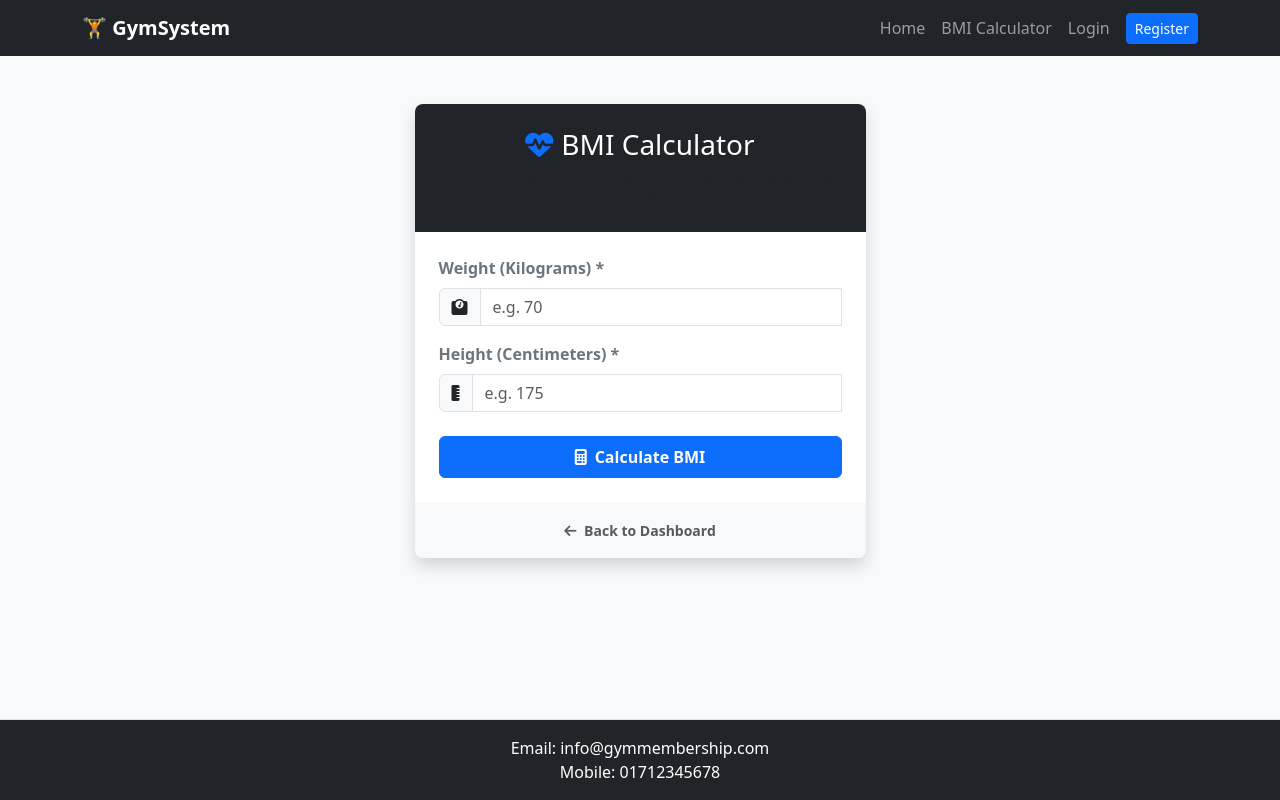
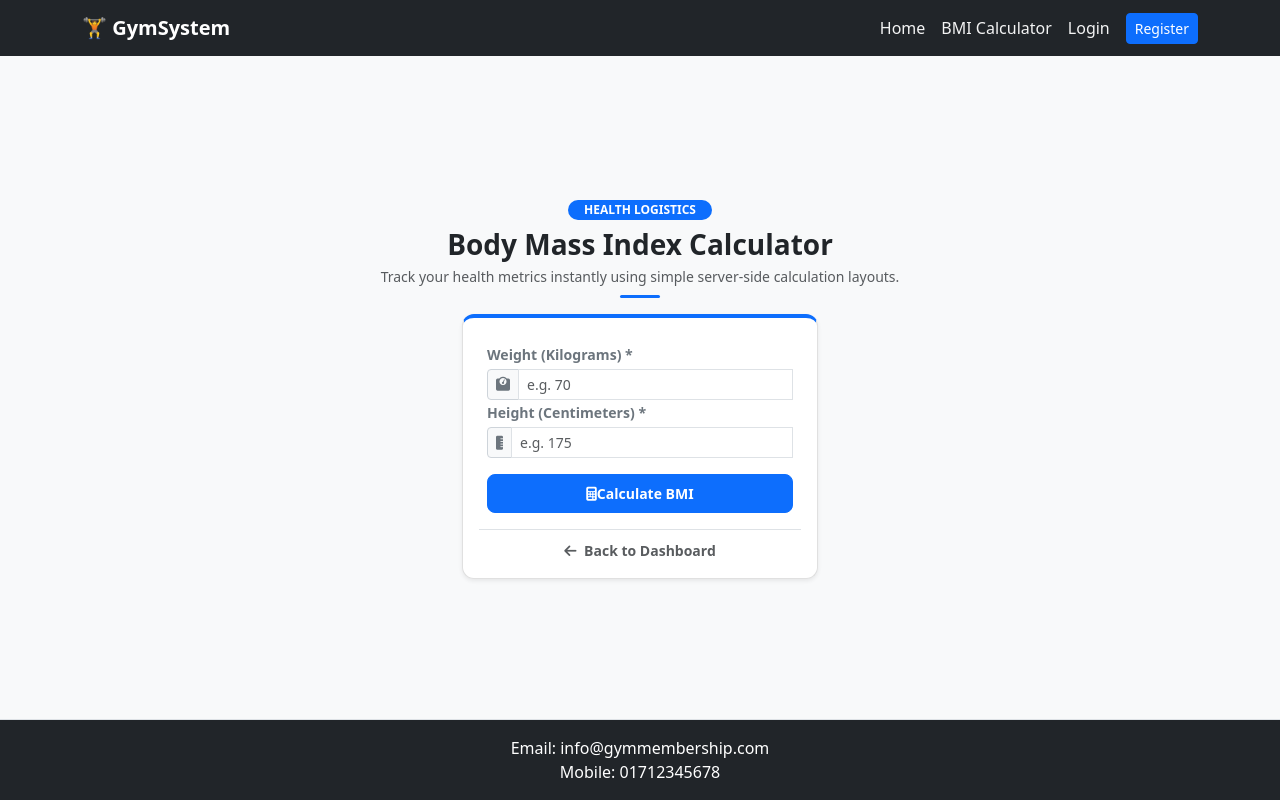
Before and after one commit to emon047/gym-system, a PHP site: page /gymkhana/bmi.php in a window 1280 px wide. Run offline with PHP 8.4, Linux system fonts and the light colour scheme; some libraries are stand-ins or nearby versions.

Commit message:
first commit

```diff
--- a/bmi.php
+++ b/bmi.php
@@ -55,72 +55,109 @@ if ($_SERVER["REQUEST_METHOD"] == "POST") {
     <!-- FontAwesome for Icons -->
     <link rel="stylesheet" href="https://cdnjs.cloudflare.com/ajax/libs/font-awesome/6.4.0/css/all.min.css">
     <link rel="stylesheet" href="style.css">
+    <style>
+        /* Force single screen view matching Home, Dashboard, and Membership layouts */
+        html, body {
+            height: 100vh;
+            overflow: hidden;
+            display: flex;
+            flex-direction: column;
+        }
+
+        main.container {
+            flex: 1;
+            display: flex;
+            flex-direction: column;
+            justify-content: center;
+            padding-top: 1rem !important;
+            padding-bottom: 1rem !important;
+        }
+
+        .custom-card {
+            border: 1px solid #e0e0e0 !important;
+            border-top: 4px solid #0d6efd !important; /* Premium Blue Top Accent line to match home style */
+            border-radius: 12px !important;
+            background-color: #ffffff;
+        }
+
+        .form-label {
+            font-size: 0.88rem;
+            margin-bottom: 0.25rem;
+        }
+
+        .input-group-text {
+            background-color: #f8f9fa;
+            border-color: #ced4da;
+            color: #6c757d;
+        }
+    </style>
 </head>
-<body>
+<body class="bg-light">
     <?php include 'navbar.php'; ?>
 
-    <main class="container my-5">
+    <main class="container">
+        <!-- Compact Section Header (Matches home page typographic distribution) -->
+        <div class="text-center mb-3">
+            <span class="badge bg-primary px-3 py-1.5 rounded-pill mb-2 fw-semibold tracking-wide" style="font-size: 0.75rem;">HEALTH LOGISTICS</span>
+            <h3 class="fw-bold text-dark mb-1">Body Mass Index Calculator</h3>
+            <p class="text-muted small mb-2">Track your health metrics instantly using simple server-side calculation layouts.</p>
+            <div class="mx-auto bg-primary rounded" style="width: 40px; height: 3px;"></div>
+        </div>
+
         <div class="row justify-content-center">
-            <div class="col-md-6 col-lg-5">
-                <div class="card shadow border-0 rounded-3 overflow-hidden">
+            <div class="col-md-6 col-lg-5 col-xl-4">
+                <div class="card p-3 shadow-sm border-0 custom-card">
+                    <div class="card-body p-2">
 
-                    <!-- Elegant Header Area -->
-                    <div class="bg-dark text-white text-center py-4">
-                        <h3 class="mb-1"><i class="fa-solid fa-heart-pulse text-primary me-2"></i>BMI Calculator</h3>
-                        <p class="text-muted small mb-0 px-3">Track your health metrics instantly using simple server-side calculation.</p>
-                    </div>
-
-                    <div class="card-body p-4">
                         <!-- Pure PHP Form Submission -->
                         <form method="POST" action="bmi.php" class="needs-validation" novalidate id="bmiForm">
-                            <div class="mb-3">
-                                <label class="form-label fw-semibold text-secondary">Weight (Kilograms) *</label>
-                                <div class="input-group">
+                            <div class="mb-2.5">
+                                <label class="form-label fw-bold text-secondary">Weight (Kilograms) *</label>
+                                <div class="input-group input-group-sm">
                                     <span class="input-group-text"><i class="fa-solid fa-weight-scale"></i></span>
-                                    <input type="number" step="0.1" name="weight" class="form-control" value="<?php echo $weightInput; ?>" placeholder="e.g. 70" required>
+                                    <input type="number" step="0.1" name="weight" class="form-control form-control-sm" value="<?php echo $weightInput; ?>" placeholder="e.g. 70" required>
                                     <div class="invalid-feedback">Please enter a valid weight in kg.</div>
                                 </div>
                             </div>
 
-                            <div class="mb-4">
-                                <label class="form-label fw-semibold text-secondary">Height (Centimeters) *</label>
-                                <div class="input-group">
+                            <div class="mb-3">
+                                <label class="form-label fw-bold text-secondary">Height (Centimeters) *</label>
+                                <div class="input-group input-group-sm">
                                     <span class="input-group-text"><i class="fa-solid fa-ruler-vertical"></i></span>
-                                    <input type="number" step="0.1" name="height" class="form-control" value="<?php echo $heightInput; ?>" placeholder="e.g. 175" required>
+                                    <input type="number" step="0.1" name="height" class="form-control form-control-sm" value="<?php echo $heightInput; ?>" placeholder="e.g. 175" required>
                                     <div class="invalid-feedback">Please enter a valid height in cm.</div>
                                 </div>
                             </div>
 
                             <!-- Single standard submission button -->
-                            <button type="submit" class="btn btn-primary w-100 py-2 fw-bold">
-                                <i class="fa-solid fa-calculator me-2"></i>Calculate BMI
+                            <button type="submit" class="btn btn-primary btn-sm w-100 py-2 fw-semibold rounded-3">
+                                <i class="fa-solid fa-calculator me-1.5"></i>Calculate BMI
                             </button>
                         </form>
 
                         <!-- Dynamic PHP Result Box Display -->
                         <?php if($bmi !== ''): ?>
-                            <div class="alert <?php echo $alertClass; ?> mt-4 border-0 shadow-sm animate-fade-in">
-                                <h5 class="alert-heading fw-bold mb-3">
-                                    <i class="fa-solid fa-square-poll-vertical me-2"></i>Your Results:
-                                </h5>
+                            <div class="alert <?php echo $alertClass; ?> mt-3 p-2.5 border-0 shadow-sm rounded-3 mb-0">
+                                <h6 class="alert-heading fw-bold mb-2 small">
+                                    <i class="fa-solid fa-square-poll-vertical me-1.5"></i>Calculated Profile Results:
+                                </h6>
+                                <div class="d-flex justify-content-between align-items-center mb-1">
+                                    <span class="text-secondary fw-semibold small">Your BMI Score:</span>
+                                    <span class="fw-extrabold text-dark" style="font-size: 1.15rem;"><?php echo $bmi; ?></span>
+                                </div>
                                 <div class="d-flex justify-content-between align-items-center mb-2">
-                                    <span class="text-secondary fw-semibold">Your BMI Score:</span>
-                                    <span class="fs-4 fw-extrabold text-dark"><?php echo $bmi; ?></span>
-                                </div>
-                                <div class="d-flex justify-content-between align-items-center mb-3">
-                                    <span class="text-secondary fw-semibold">Classification:</span>
+                                    <span class="text-secondary fw-semibold small">Classification:</span>
                                     <span class="badge <?php
                                         echo ($category === 'Normal Weight') ? 'bg-success' : (($category === 'Obese') ? 'bg-danger' : 'bg-warning text-dark');
-                                    ?> px-3 py-2 rounded-pill fw-bold fs-7"><?php echo $category; ?></span>
+                                    ?> px-2.5 py-1 rounded-pill fw-bold" style="font-size: 0.72rem;"><?php echo $category; ?></span>
                                 </div>
-                                <hr class="my-2 opacity-10">
-                                <p class="mb-0 text-dark small"><i class="fa-solid fa-circle-info me-1 text-primary"></i> <?php echo $message; ?></p>
+                                <p class="mb-0 text-dark opacity-85" style="font-size: 0.78rem; line-height: 1.2;"><i class="fa-solid fa-circle-info me-1 text-primary"></i> <?php echo $message; ?></p>
                             </div>
                         <?php endif; ?>
                     </div>
 
                     <!-- Back Link Utility Footer -->
-                    <div class="card-footer bg-light text-center py-3 border-0">
+                    <div class="text-center pt-2 mt-2 border-top">
                         <a href="dashboard.php" class="text-decoration-none text-muted small fw-semibold">
                             <i class="fa-solid fa-arrow-left me-1"></i> Back to Dashboard
                         </a>
@@ -131,3 +168,5 @@ if ($_SERVER["REQUEST_METHOD"] == "POST") {
     </main>
 
     <?php include 'footer.php'; ?>
+</body>
+</html>
--- a/navbar.php
+++ b/navbar.php
@@ -1,5 +1,7 @@
-<?php require_once 'config.php'; ?>
-<nav class="navbar navbar-expand-lg navbar-dark bg-dark">
+<?php require_once 'config.php';
+$currentPage = basename($_SERVER['PHP_SELF'], '.php');
+?>
+<nav class="navbar navbar-expand-lg navbar-dark bg-dark sticky-top">
     <div class="container">
         <a class="navbar-brand fw-bold" href="index.php">🏋️ GymSystem</a>
         <button class="navbar-toggler" type="button" data-bs-toggle="collapse" data-bs-target="#navbarNav" aria-controls="navbarNav" aria-expanded="false" aria-label="Toggle navigation">
@@ -7,20 +9,20 @@
         </button>
         <div class="collapse navbar-collapse" id="navbarNav">
             <ul class="navbar-nav ms-auto align-items-center">
-                <li class="nav-item"><a class="nav-link" href="index.php">Home</a></li>
-                <li class="nav-item"><a class="nav-link" href="bmi.php">BMI Calculator</a></li>
+                <li class="nav-item"><a class="nav-link <?php echo ($currentPage === 'index') ? 'active' : ''; ?>" href="index.php">Home</a></li>
+                <li class="nav-item"><a class="nav-link <?php echo ($currentPage === 'bmi') ? 'active' : ''; ?>" href="bmi.php">BMI Calculator</a></li>
 
                 <?php if(isset($_SESSION['user_id'])): ?>
-                    <li class="nav-item"><a class="nav-link" href="dashboard.php">Dashboard</a></li>
-                    <li class="nav-item"><a class="nav-link" href="membership.php">Plans</a></li>
-                    <li class="nav-item"><a class="nav-link" href="attendance.php">Attendance</a></li>
-                    <li class="nav-item"><a class="nav-link" href="activity_log.php">Logs</a></li>
-                    <li class="nav-item"><a class="nav-link" href="profile.php">Profile</a></li>
+                    <li class="nav-item"><a class="nav-link <?php echo ($currentPage === 'dashboard') ? 'active' : ''; ?>" href="dashboard.php">Dashboard</a></li>
+                    <li class="nav-item"><a class="nav-link <?php echo ($currentPage === 'membership') ? 'active' : ''; ?>" href="membership.php">Plans</a></li>
+                    <li class="nav-item"><a class="nav-link <?php echo ($currentPage === 'attendance') ? 'active' : ''; ?>" href="attendance.php">Attendance</a></li>
+                    <li class="nav-item"><a class="nav-link <?php echo ($currentPage === 'activity_log') ? 'active' : ''; ?>" href="activity_log.php">Logs</a></li>
+                    <li class="nav-item"><a class="nav-link <?php echo ($currentPage === 'profile') ? 'active' : ''; ?>" href="profile.php">Profile</a></li>
                     <li class="nav-item">
                         <a class="btn btn-sm btn-danger ms-2" href="logout.php">Logout</a>
                     </li>
                 <?php else: ?>
-                    <li class="nav-item"><a class="nav-link" href="login.php">Login</a></li>
+                    <li class="nav-item"><a class="nav-link <?php echo ($currentPage === 'login') ? 'active' : ''; ?>" href="login.php">Login</a></li>
                     <li class="nav-item"><a class="btn btn-sm btn-primary ms-2" href="register.php">Register</a></li>
                 <?php endif; ?>
 
--- a/style.css
+++ b/style.css
@@ -22,6 +22,21 @@ body {
     min-height: 100vh;
 }
 
+.navbar {
+    background-color: #212529 !important;
+}
+
+.navbar-dark .navbar-nav .nav-link {
+    color: rgba(255, 255, 255, 0.95) !important;
+    font-weight: 400;
+}
+
+.navbar-dark .navbar-nav .nav-link:hover,
+.navbar-dark .navbar-nav .nav-link.active {
+    color: rgba(255, 255, 255, 0.95) !important;
+    font-weight: 400 !important;
+}
+
 main {
     flex: 1;
 }
```
Also changed, not shown: profile.php (+18 -17 lines).
